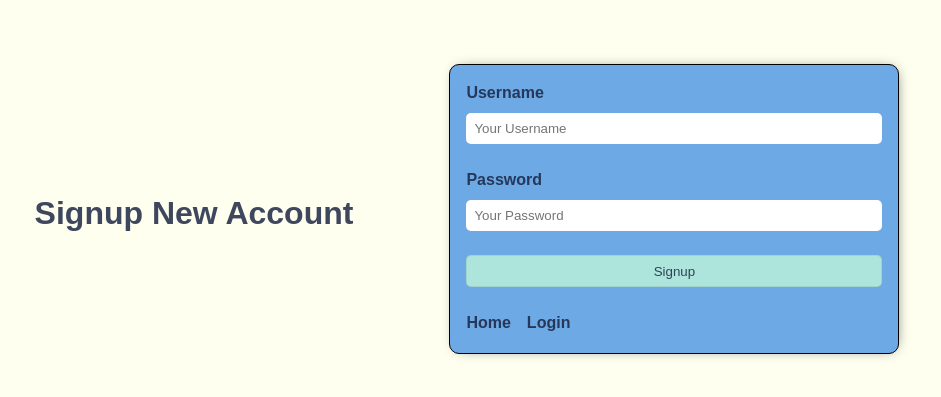
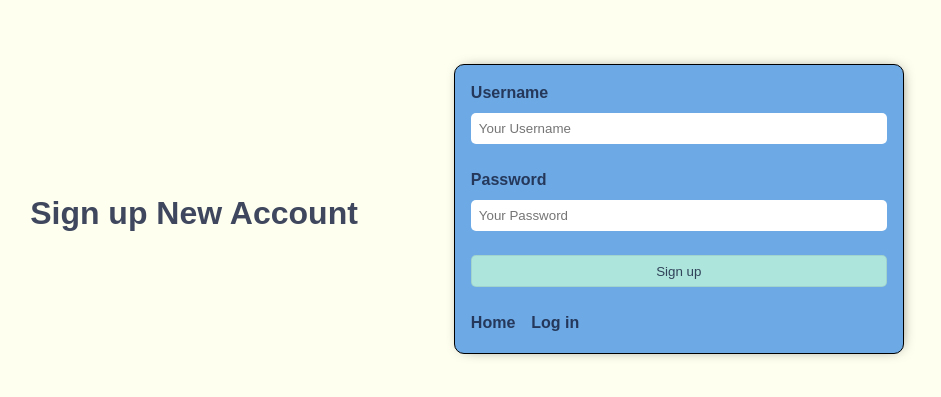
Before and after one commit to pingpongdoctor/nasa-app-frontend, a React (Vite) app: page /signup in a window 1280 px wide. Shown: the part 191-588 px from the top of the page, without its empty margins (173-1114 px from the left). Built offline with nearby package versions, Linux system fonts and the light colour scheme; no server answers.

Commit message:
fix some comments and add README.md

```diff
--- a/src/App.tsx
+++ b/src/App.tsx
@@ -42,7 +42,7 @@ function App() {
       });
   };
 
-  //FUNCTION TO LOGOUT
+  //FUNCTION TO LOG OUT
   const handleLogout = function (): void {
     if (isLogin) {
       axios
--- a/src/components/HeaderComponent/HeaderComponent.tsx
+++ b/src/components/HeaderComponent/HeaderComponent.tsx
@@ -22,7 +22,7 @@ const HeaderComponent = ({ handleLogout }: HeaderComponentProps) => {
   const handleNavigateSignupPage = function () {
     navigate("/signup");
   };
-  //FUNCTION TO LOGOUT
+  //FUNCTION TO LOG OUT
   const handleLogoutFunction = function (): void {
     handleLogout();
     navigate("/login");
@@ -43,21 +43,21 @@ const HeaderComponent = ({ handleLogout }: HeaderComponentProps) => {
             )}
             {!isLogin && (
               <ButtonComponent
-                buttonContent="Login"
+                buttonContent="Log in"
                 buttonOnClickFunction={handleNavigateLoginPage}
                 buttonClassName="button-component button-component--header button-component--header-margin-left"
               />
             )}
             {!isLogin && (
               <ButtonComponent
-                buttonContent="Signup"
+                buttonContent="Sign up"
                 buttonOnClickFunction={handleNavigateSignupPage}
                 buttonClassName="button-component button-component--header"
               />
             )}
             {isLogin && (
               <ButtonComponent
-                buttonContent="Logout"
+                buttonContent="Log out"
                 buttonOnClickFunction={handleLogoutFunction}
                 buttonClassName="button-component button-component--header button-component--header-margin-left"
               />
--- a/src/pages/HomePage/HomePage.tsx
+++ b/src/pages/HomePage/HomePage.tsx
@@ -94,7 +94,7 @@ const HomePage = () => {
   } else {
     return (
       <>
-        <h1>Please login to see NASA picture</h1>
+        <h1>Please log in to see NASA picture</h1>
       </>
     );
   }
--- a/src/pages/LoginPage/LoginPage.tsx
+++ b/src/pages/LoginPage/LoginPage.tsx
@@ -44,7 +44,7 @@ const LoginPage = ({ getUserProfile }: LoginPageProps) => {
     setPassword(e.target.value);
   };
 
-  //FUNCTION TO LOGIN
+  //FUNCTION TO LOG IN
   const navigate = useNavigate();
   const handleLogin = function (e: FormEvent<HTMLFormElement>) {
     e.preventDefault();
@@ -79,7 +79,7 @@ const LoginPage = ({ getUserProfile }: LoginPageProps) => {
   return (
     <div className="login-component">
       <LoadingComponent loadingComponentDisappear={loadingDisplayNone} />
-      <h1>Login Now</h1>
+      <h1>Log in Now</h1>
       <form className="login-component__form" onSubmit={handleLogin}>
         <div className="login-component__wrapper">
           <label className="login-component__label" htmlFor="username">
@@ -109,20 +109,20 @@ const LoginPage = ({ getUserProfile }: LoginPageProps) => {
 
         <ButtonComponent
           buttonClassName="button-component"
-          buttonContent="Login"
+          buttonContent="Log in"
         />
         <Link
           className="login-component__link login-component__google-link"
           to={`${url}/auth/google`}
         >
-          Login with Google Account
+          Log in with Google Account
         </Link>
         <div className="login-component__links">
           <Link className="login-component__link" to={"/"}>
             Home
           </Link>
           <Link className="login-component__link" to={"/signup"}>
-            Signup
+            Sign up
           </Link>
         </div>
       </form>
--- a/src/pages/SignupPage/SignupPage.tsx
+++ b/src/pages/SignupPage/SignupPage.tsx
@@ -42,7 +42,7 @@ const SignupPage = () => {
     setPasswordError("");
     setPassword(e.target.value);
   };
-  //FUNCTION TO SIGNUP
+  //FUNCTION TO SIGN UP
   const navigate = useNavigate();
   const handleSignup = function (e: FormEvent<HTMLFormElement>) {
     e.preventDefault();
@@ -54,7 +54,7 @@ const SignupPage = () => {
       axios
         .post(`${url}/signup`, objectData)
         .then((res) => {
-          alert("New account is created. Let's login!");
+          alert("New account is created. Let's log in!");
           setTimeout(() => {
             navigate("/login");
           }, 700);
@@ -85,7 +85,7 @@ const SignupPage = () => {
   return (
     <div className="signup-component">
       <LoadingComponent loadingComponentDisappear={loadingDisplayNone} />
-      <h1>Signup New Account</h1>
+      <h1>Sign up New Account</h1>
       <form className="signup-component__form" onSubmit={handleSignup}>
         <div className="signup-component__wrapper">
           <label className="signup-component__label" htmlFor="username">
@@ -113,7 +113,7 @@ const SignupPage = () => {
           />
         </div>
         <ButtonComponent
-          buttonContent="Signup"
+          buttonContent="Sign up"
           buttonClassName="button-component"
         />
         <div className=" signup-component__links">
@@ -121,7 +121,7 @@ const SignupPage = () => {
             Home
           </Link>
           <Link className="signup-component__link" to={"/login"}>
-            Login
+            Log in
           </Link>
         </div>
       </form>
```
Also changed, not shown: 1 other file (tests, documents, lock files or other folders).
